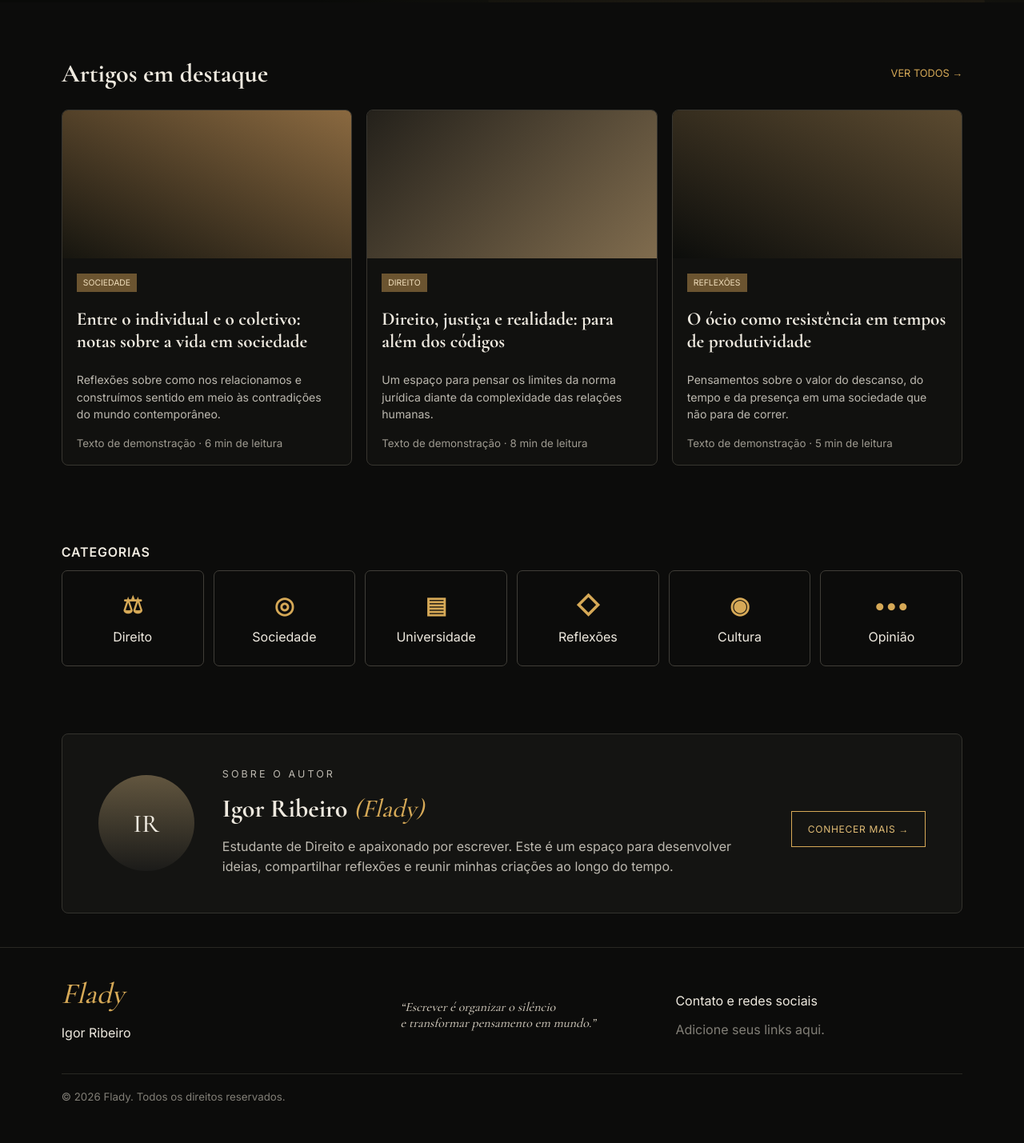
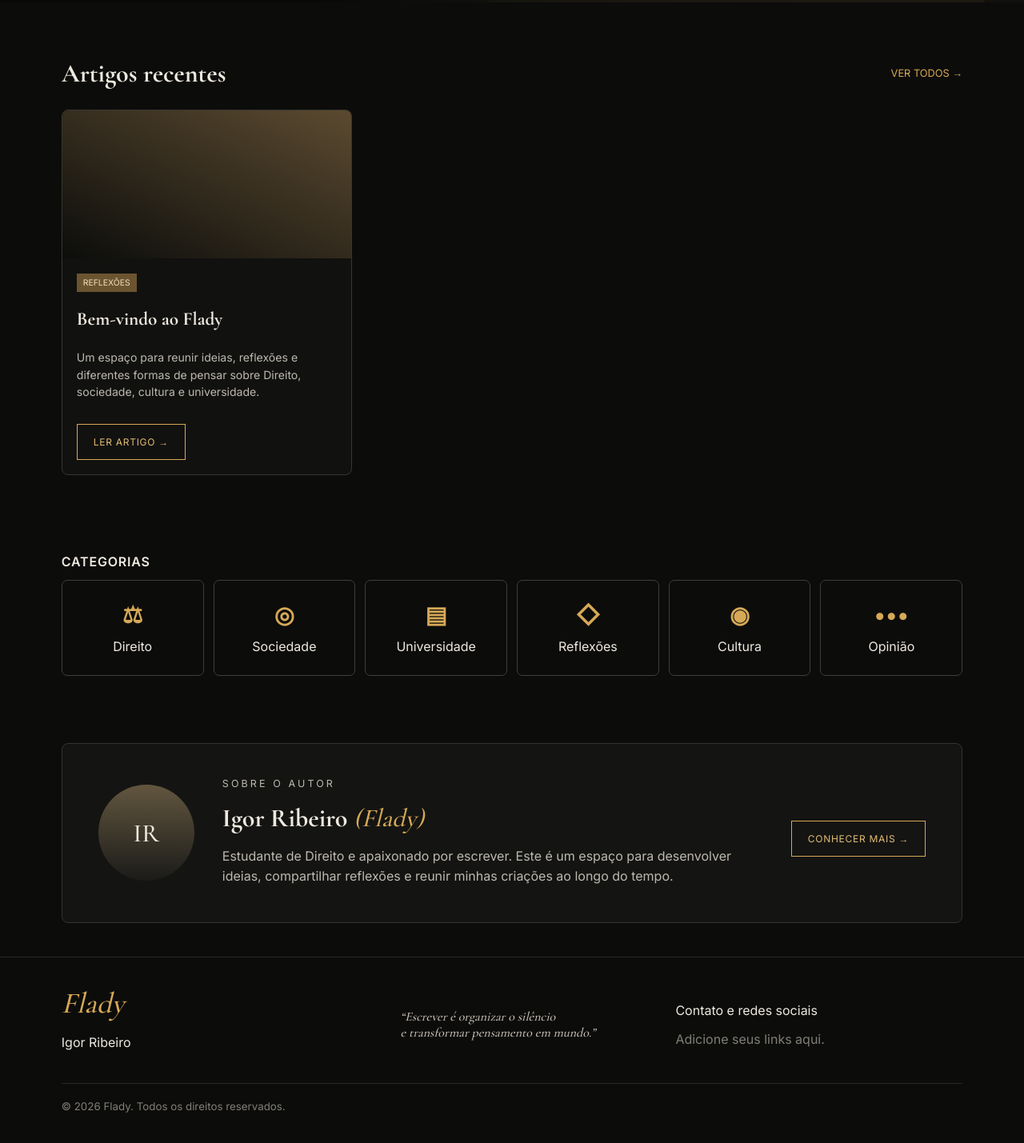
Before and after one commit to igorflady/Flady_site, an Eleventy site: page index.html in a window 1280 px wide. Shown: the part 667-2096 px from the top of the page at 80% size. Built offline with nearby package versions, Linux system fonts and the light colour scheme; Eleventy itself is replaced by a stand-in of ours; files that its build step writes are made by us from their sources; a web font is replaced by a local one.

Commit message:
Update index.html

```diff
--- a/index.html
+++ b/index.html
@@ -1,26 +1,45 @@
+---
+permalink: /index.html
+---
+
 <!doctype html>
 <html lang="pt-BR">
+
 <head>
   <meta charset="utf-8">
   <meta name="viewport" content="width=device-width, initial-scale=1">
-  <meta name="description" content="Flady — artigos, reflexões e criações de Igor Ribeiro.">
+
+  <meta
+    name="description"
+    content="Flady — artigos, reflexões e criações de Igor Ribeiro."
+  >
+
   <title>Flady — Igor Ribeiro</title>
 
   <link rel="preconnect" href="https://fonts.googleapis.com">
-  <link rel="preconnect" href="https://fonts.gstatic.com" crossorigin>
+
+  <link
+    rel="preconnect"
+    href="https://fonts.gstatic.com"
+    crossorigin
+  >
 
   <link
     href="https://fonts.googleapis.com/css2?family=Cormorant+Garamond:wght@500;600;700&family=Inter:wght@400;500;600&family=Italiana&display=swap"
     rel="stylesheet"
   >
 
-  <link rel="stylesheet" href="styles.css">
+  <link rel="stylesheet" href="/styles.css">
 </head>
+
 
 <body>
 
 <header class="site-header">
-  <a class="brand" href="#inicio">Flady</a>
+
+  <a class="brand" href="#inicio">
+    Flady
+  </a>
 
   <button
     class="menu-button"
@@ -31,19 +50,41 @@
   </button>
 
   <nav class="nav">
-    <a href="#inicio">Início</a>
-    <a href="#artigos">Artigos</a>
-    <a href="#categorias">Categorias</a>
-    <a href="#sobre">Sobre</a>
-    <a href="#contato">Contato</a>
+
+    <a href="#inicio">
+      Início
+    </a>
+
+    <a href="#artigos">
+      Artigos
+    </a>
+
+    <a href="#categorias">
+      Categorias
+    </a>
+
+    <a href="#sobre">
+      Sobre
+    </a>
+
+    <a href="#contato">
+      Contato
+    </a>
+
   </nav>
+
 </header>
 
 
 <main>
 
+
   <!-- INÍCIO -->
-  <section class="hero" id="inicio">
+
+  <section
+    class="hero"
+    id="inicio"
+  >
 
     <div class="hero-overlay"></div>
 
@@ -53,7 +94,9 @@
         BEM-VINDO AO
       </p>
 
-      <h1>Flady</h1>
+      <h1>
+        Flady
+      </h1>
 
       <div class="line"></div>
 
@@ -68,10 +111,297 @@
         que desperta questionamentos e inspira novas perspectivas.
       </p>
 
-      <a class="button" href="#artigos">
+      <a
+        class="button"
+        href="#artigos"
+      >
         Explorar artigos <span>→</span>
       </a>
 
+    </div>
+
+  </section>
+
+
+
+  <!-- ARTIGOS MAIS RECENTES -->
+
+  <section
+    class="section"
+    id="artigos"
+  >
+
+    <div class="section-heading">
+
+      <h2>
+        Artigos recentes
+      </h2>
+
+      <a href="/artigos.html">
+        Ver todos →
+      </a>
+
+    </div>
+
+
+    <div class="article-grid">
+
+      {% for artigo in collections.artigos | reverse %}
+
+        {% if loop.index <= 3 %}
+
+          <article class="card">
+
+            {% if artigo.data.image %}
+
+              <img
+                class="card-image"
+                src="{{ artigo.data.image }}"
+                alt="Imagem de capa de {{ artigo.data.title }}"
+              >
+
+            {% else %}
+
+              <div class="card-image image-reflexoes"></div>
+
+            {% endif %}
+
+
+            <div class="card-body">
+
+              <span class="tag">
+                {{ artigo.data.category }}
+              </span>
+
+
+              <h3>
+                {{ artigo.data.title }}
+              </h3>
+
+
+              {% if artigo.data.description %}
+
+                <p>
+                  {{ artigo.data.description }}
+                </p>
+
+              {% endif %}
+
+
+              <a
+                class="button"
+                href="{{ artigo.url }}"
+              >
+                Ler artigo →
+              </a>
+
+            </div>
+
+          </article>
+
+        {% endif %}
+
+      {% endfor %}
+
+    </div>
+
+
+    {% if collections.artigos.length == 0 %}
+
+      <p class="muted">
+        Os primeiros artigos serão publicados em breve.
+      </p>
+
+    {% endif %}
+
+  </section>
+
+
+
+  <!-- CATEGORIAS -->
+
+  <section
+    class="section categories"
+    id="categorias"
+  >
+
+    <h2>
+      Categorias
+    </h2>
+
+    <div class="category-grid">
+
+      <a href="/artigos.html#direito">
+        <b>⚖</b>
+        <span>Direito</span>
+      </a>
+
+      <a href="/artigos.html#sociedade">
+        <b>◎</b>
+        <span>Sociedade</span>
+      </a>
+
+      <a href="/artigos.html#universidade">
+        <b>▤</b>
+        <span>Universidade</span>
+      </a>
+
+      <a href="/artigos.html#reflexoes">
+        <b>◇</b>
+        <span>Reflexões</span>
+      </a>
+
+      <a href="/artigos.html#cultura">
+        <b>◉</b>
+        <span>Cultura</span>
+      </a>
+
+      <a href="/artigos.html#opiniao">
+        <b>•••</b>
+        <span>Opinião</span>
+      </a>
+
+    </div>
+
+  </section>
+
+
+
+  <!-- SOBRE -->
+
+  <section
+    class="section"
+    id="sobre"
+  >
+
+    <div class="about">
+
+      <div class="avatar">
+        IR
+      </div>
+
+      <div>
+
+        <p class="eyebrow">
+          SOBRE O AUTOR
+        </p>
+
+        <h2>
+          Igor Ribeiro <em>(Flady)</em>
+        </h2>
+
+        <p>
+          Estudante de Direito e apaixonado por escrever.
+          Este é um espaço para desenvolver ideias,
+          compartilhar reflexões e reunir minhas criações
+          ao longo do tempo.
+        </p>
+
+      </div>
+
+      <a
+        class="button"
+        href="/sobre.html"
+      >
+        Conhecer mais →
+      </a>
+
+    </div>
+
+  </section>
+
+
+</main>
+
+
+
+<!-- CONTATO -->
+
+<footer id="contato">
+
+  <div>
+
+    <div class="brand">
+      Flady
+    </div>
+
+    <p>
+      Igor Ribeiro
+    </p>
+
+  </div>
+
+
+  <blockquote>
+    “Escrever é organizar o silêncio<br>
+    e transformar pensamento em mundo.”
+  </blockquote>
+
+
+  <div>
+
+    <p>
+      Contato e redes sociais
+    </p>
+
+    <p class="muted">
+      Adicione seus links aqui.
+    </p>
+
+  </div>
+
+
+  <small>
+    © 2026 Flady.
+    Todos os direitos reservados.
+  </small>
+
+</footer>
+
+
+
+<!-- NETLIFY IDENTITY -->
+
+<script
+  src="https://identity.netlify.com/v1/netlify-identity-widget.js"
+></script>
+
+
+
+<!-- SCRIPT PRINCIPAL -->
+
+<script src="/script.js"></script>
+
+
+
+<!-- REDIRECIONAMENTO PARA O PAINEL -->
+
+<script>
+
+  if (window.netlifyIdentity) {
+
+    window.netlifyIdentity.on("init", user => {
+
+      if (!user) {
+
+        window.netlifyIdentity.on("login", () => {
+
+          document.location.href = "/admin/";
+
+        });
+
+      }
+
+    });
+
+  }
+
+</script>
+
+
+</body>
+
+</html>
     </div>
   </section>
 
```
